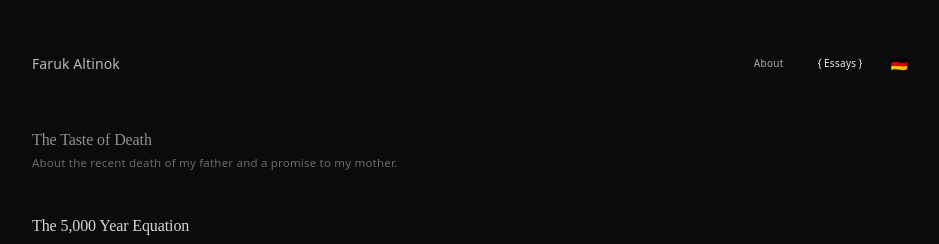
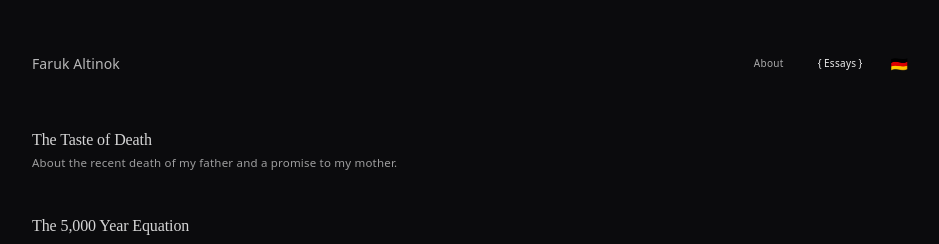
Before and after one commit to farukaltinok/farukaltinok.com, a Next.js app: page /essays in a window 1280 px wide. In both pictures the pointer is over the link 562 px from the left and 161 px from the top of the page. Shown: the top 244 px of the page, without its empty margins (170-1109 px from the left). Built offline with nearby package versions, Linux system fonts and the light colour scheme.

Commit message:
Fix about page spacing, remove essay hover effect

```diff
--- a/app/globals.css
+++ b/app/globals.css
@@ -433,7 +433,7 @@
   } */
 
   .essayCard:hover {
-    opacity: 0.65;
+    opacity: 1;
   }
 
   .essayCard--soon {
```
